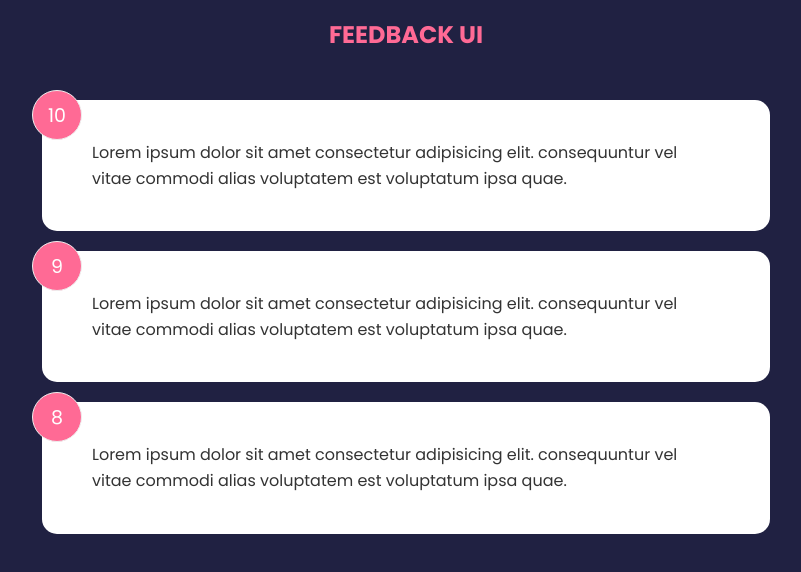
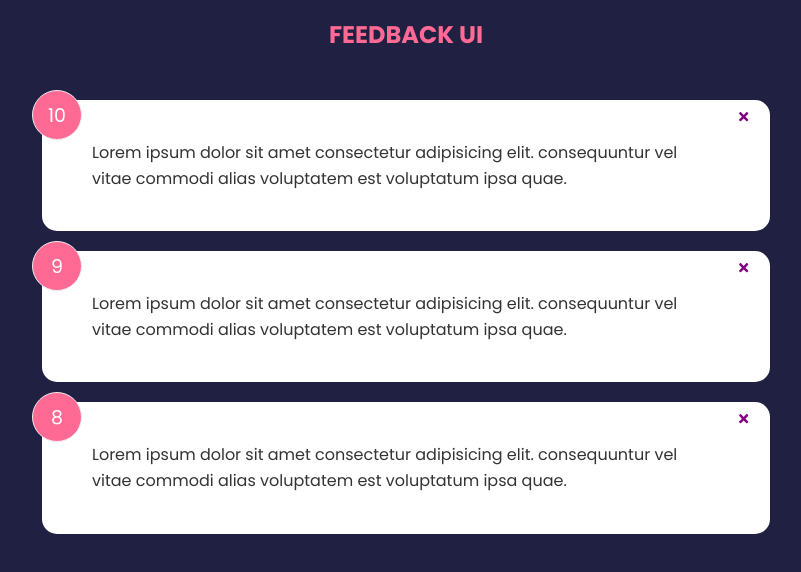
Before and after one commit to s33nx/feedback-app, a React (Create React App) app: page / in a window 1280 px wide. Shown: the top 572 px of the page, without its empty margins (234-1035 px from the left). Built offline with nearby package versions, Linux system fonts and the light colour scheme.

Commit message:
events and prop drilling

```diff
--- a/src/App.js
+++ b/src/App.js
@@ -5,12 +5,18 @@
 
 function App(){
     const [feedback, setFeedback] = useState(FeedbackData)
+    const deleteFeedback = (id) => {
+        if (window.confirm('Are you sure?')) {
+            setFeedback(feedback.filter((item) => item.id !== id))
+        }
+    }
+
     return (
     <>
     <Header />
     <div className="container">
 
-        <FeedbackListItem  feedback={feedback}/>
+        <FeedbackListItem  feedback={feedback} handleDelete={deleteFeedback}/>
     </div>
     </>
     )
--- a/src/components/FeedbackItem.jsx
+++ b/src/components/FeedbackItem.jsx
@@ -1,11 +1,17 @@
+import {FaTimes} from 'react-icons/fa'
 import React from 'react'
 import Card from './shared/Card'
-import PropTypes from 'prop-types'
+import PropTypes, { object } from 'prop-types'
 
-function FeedbackItem({item}) {
+
+function FeedbackItem({item, handleDelete}) {
+
   return (
     <Card>
       <div className="num-display">{item.rating}</div>
+      <button  onClick = {() => handleDelete(item.id)}className="close">
+        <FaTimes color='purple' />
+      </button>
       <div className="text-display">{item.text}</div>
     </Card>
   )
--- a/src/components/FeedbackListItem.jsx
+++ b/src/components/FeedbackListItem.jsx
@@ -2,7 +2,7 @@
 import FeedbackItem from './FeedbackItem'
 import PropTypes from 'prop-types'
 
-function FeedbackListItem({feedback}) {
+function FeedbackListItem({feedback, handleDelete}) {
   if (!feedback || feedback.length === 0) {
     return <p>No feedback yet</p>
   }
@@ -10,7 +10,11 @@
   return (
     <div className='feedback-list'>
       {feedback.map((item) => (
-        <FeedbackItem key={item.id} item={item}/>
+        <FeedbackItem key=
+        {item.id
+        } item={item}
+        handleDelete=
+        {handleDelete}/>
       ))}
     </div>
   )
```
